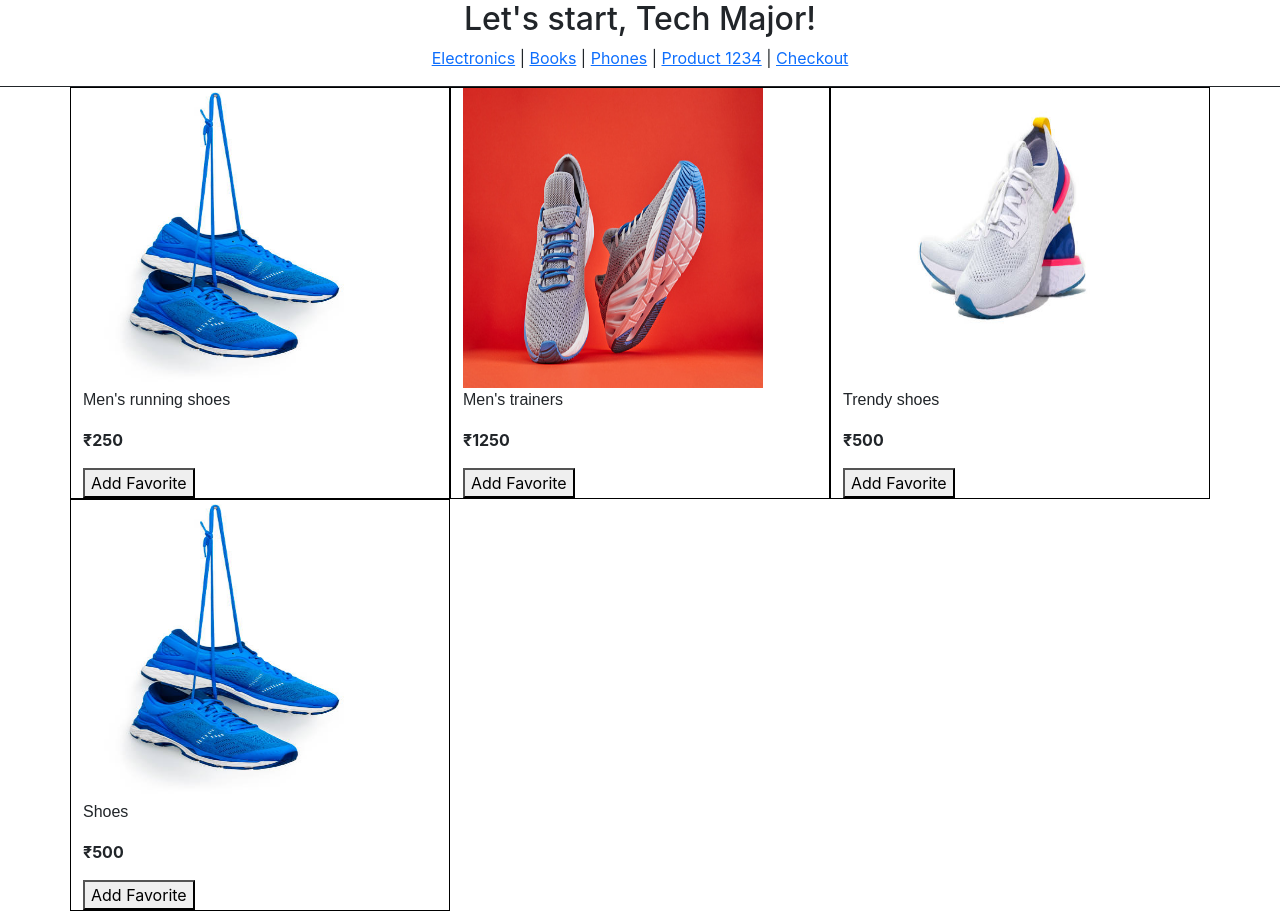
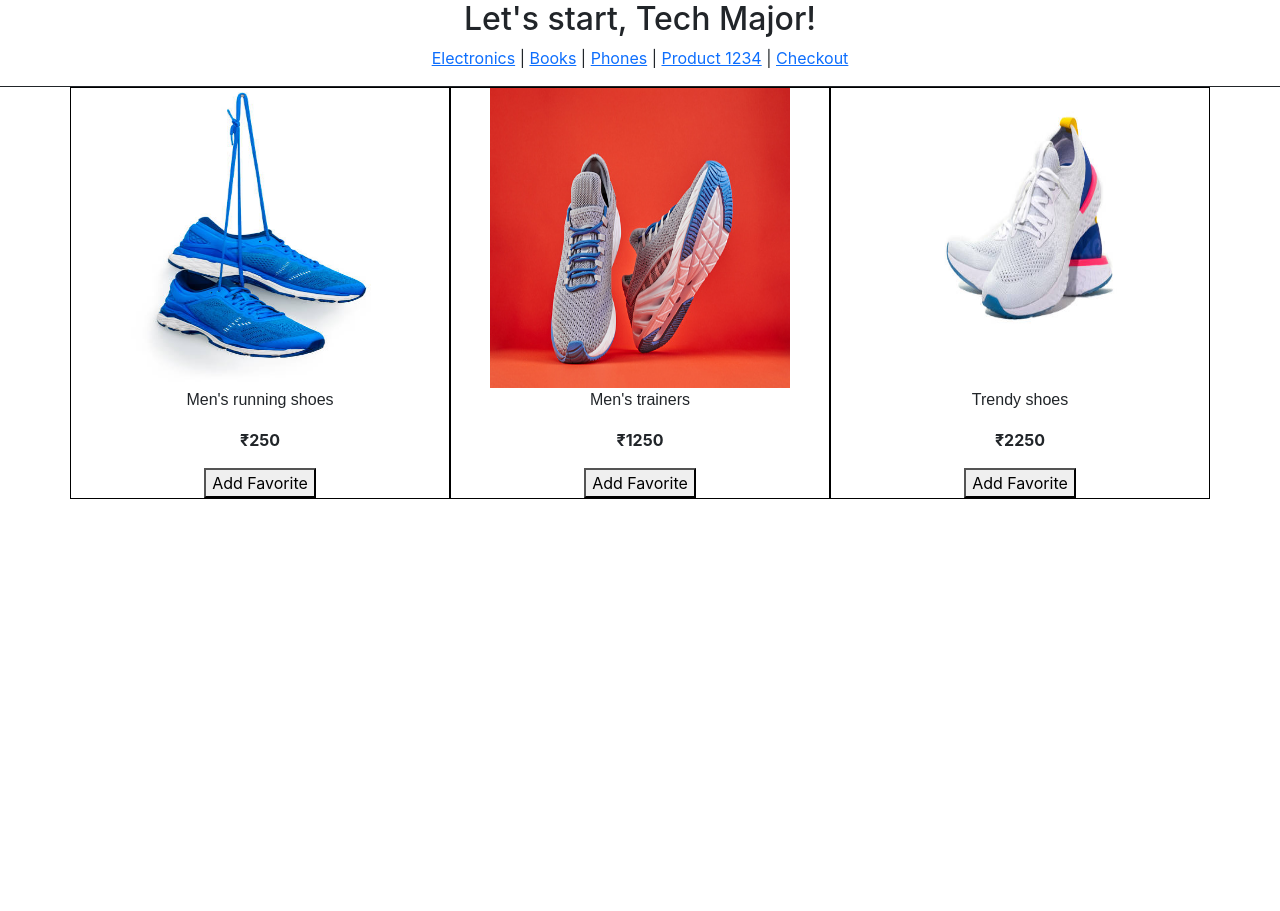
Before and after one commit to sumanthatva/techmajor, a React (Create React App) app: page / in a window 1280 px wide. After the commit the page ends 800 px from the top, so only its background shows below. Built offline with nearby package versions, Linux system fonts and the light colour scheme.

Commit message:
Navigate programmatically.
ProductItem -- function to handle click on product.
state to keep track of navigation.
Navigate when teh state is set.
 ProductList -- pass the productId param as well.

```diff
--- a/src/App.js
+++ b/src/App.js
@@ -10,10 +10,9 @@ import { useState } from 'react';
 import Checkout from './components/pages/checkout';
 
 function App() {
-  const products = [{prodName: "Men's running shoes", prodPrice: "₹250", imagePath: "images/shoes1.jpeg"},
-                    {prodName: "Men's trainers", prodPrice: "₹1250", imagePath: "images/shoes2.jpeg"},
-                    {prodName: "Trendy shoes", imagePath: "images/shoes3.jpeg"},
-                    {}];
+  const products = [{prodName: "Men's running shoes", prodPrice: "₹250", imagePath: "images/shoes1.jpeg", productId: "1"},
+                    {prodName: "Men's trainers", prodPrice: "₹1250", imagePath: "images/shoes2.jpeg", productId: "2"},
+                    {prodName: "Trendy shoes", prodPrice: "₹2250", imagePath: "images/shoes3.jpeg", productId: "3"}];
   const [isUserLoggedIn] = useState(false);
 
   return (
@@ -48,7 +47,7 @@ function App() {
       {/* Conditional routing */}
       <Route
             path="/checkout"
-            element={isUserLoggedIn? <Checkout/> : <Navigate to="/products/abcd"/> } />
+            element={isUserLoggedIn? <Checkout/> : <Navigate to="/products/abcd" replace /> } />
     </Routes>
   </BrowserRouter>
 
--- a/src/components/ProductItem.js
+++ b/src/components/ProductItem.js
@@ -2,6 +2,7 @@ import React from 'react';
 import './ProductItem.css';
 import { FontAwesomeIcon } from '@fortawesome/react-fontawesome'
   import { faThumbsUp } from '@fortawesome/free-solid-svg-icons'
+import { Navigate } from 'react-router-dom';
 
 class ProductItem extends React.Component {
 
@@ -10,7 +11,7 @@ class ProductItem extends React.Component {
     super(props);
     console.log("ProductItem::Constructor called");
 
-    this.state = {isFav: false};
+    this.state = {isFav: false, isNavigate: false};
   }
 
   componentDidMount() {
@@ -21,14 +22,22 @@ class ProductItem extends React.Component {
     console.log("ProductItem::componentDidUpdate called");
   }
 
-  toggleFav = () => {
+  toggleFav = (e) => {
+    // Prevent propagating the event.
+    // The elements encapsulating the button that was clicked will NOT get the click event.
+    e.stopPropagation();
     let isFav = this.state.isFav;
     this.setState({isFav: !isFav});
     console.log("State toggled");
   }
 
+  divClickHandler = () => {
+    console.log("div clicked");
+    this.setState({isNavigate: true});
+  }
+
   render() {
-    console.log("ProductItem::render called");
+    console.log("ProductItem::render called: " + this.props.productId);
 
     // Read the values from props.
     const prodName = this.props.prodName;
@@ -40,7 +49,11 @@ class ProductItem extends React.Component {
     const imageElem = <img src={imagePath} alt='shoe' className='product-item__image' />
 
     return (
-      <div className='product-item col-md-4'>
+      this.state.isNavigate? <Navigate to={"/products/" + this.props.productId}/> :
+
+      <div className='product-item col-md-4'
+            key={this.props.productId}
+            onClick={this.divClickHandler}>
         {imageElem}
         <p className='product-item__name'> {prodName} </p>
         <p className='product-item__price'> {prodPrice} </p>
@@ -57,7 +70,8 @@ class ProductItem extends React.Component {
 ProductItem.defaultProps = {
   prodName: "Shoes",
   prodPrice: "₹500",
-  imagePath: "images/shoes1.jpeg"
+  imagePath: "images/shoes1.jpeg",
+  productId: ""
 }
 
 export default ProductItem;
--- a/src/components/ProductList.js
+++ b/src/components/ProductList.js
@@ -9,7 +9,7 @@ class ProductList extends React.Component {
       <div className='container'>
         <div className='row'>
         {this.props.products.map(prod => (
-          <ProductItem prodName={prod.prodName} prodPrice={prod.prodPrice} imagePath={prod.imagePath}/>
+          <ProductItem prodName={prod.prodName} prodPrice={prod.prodPrice} imagePath={prod.imagePath} productId={prod.productId}/>
         ))}
         </div>
       </div>
--- a/src/components/pages/Home.js
+++ b/src/components/pages/Home.js
@@ -2,7 +2,7 @@ import ProductList from "../ProductList";
 
 export default function Home(props) {
   return (
-    <div>
+    <div style={{"text-align": "center"}}>
       <ProductList products={props.products}/>
     </div>
   )
--- a/src/components/pages/ProductDetail.js
+++ b/src/components/pages/ProductDetail.js
@@ -5,7 +5,7 @@ export default function ProductDetail() {
   const params = useParams();
   console.log(params.productId);
   return (
-    <div>
+    <div className='container'>
       <h2>Product Detail Page</h2>
       <p>{params.productId}</p>
     </div>
```
